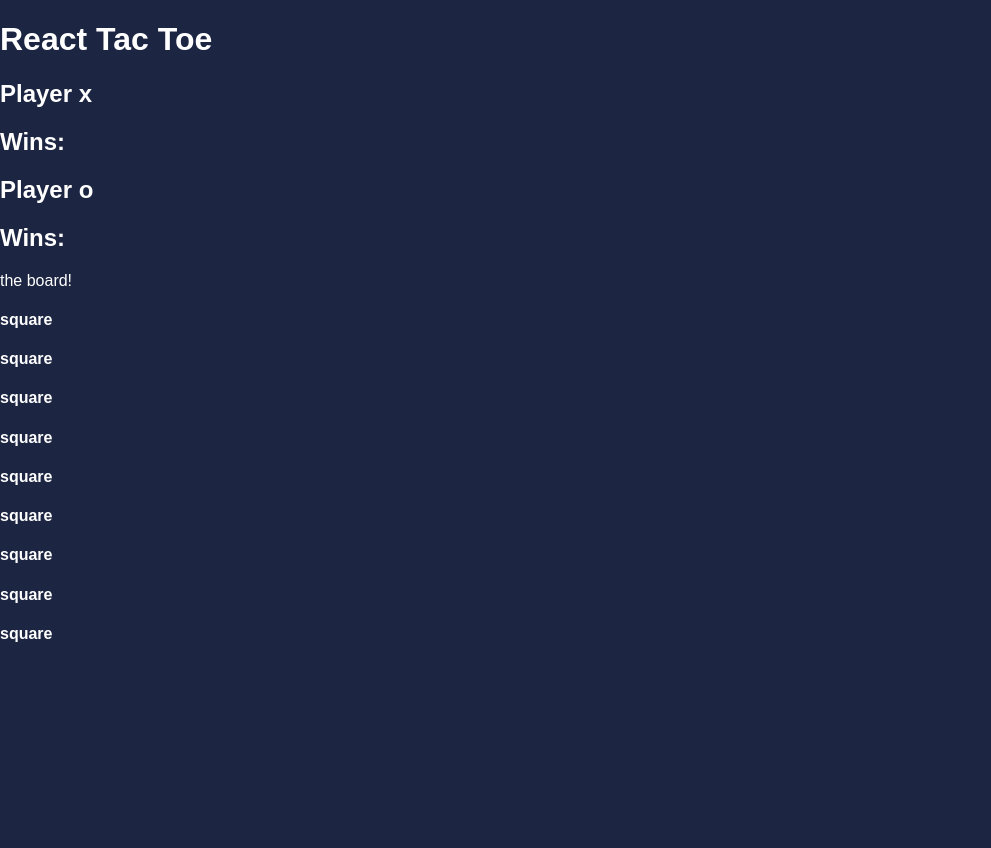
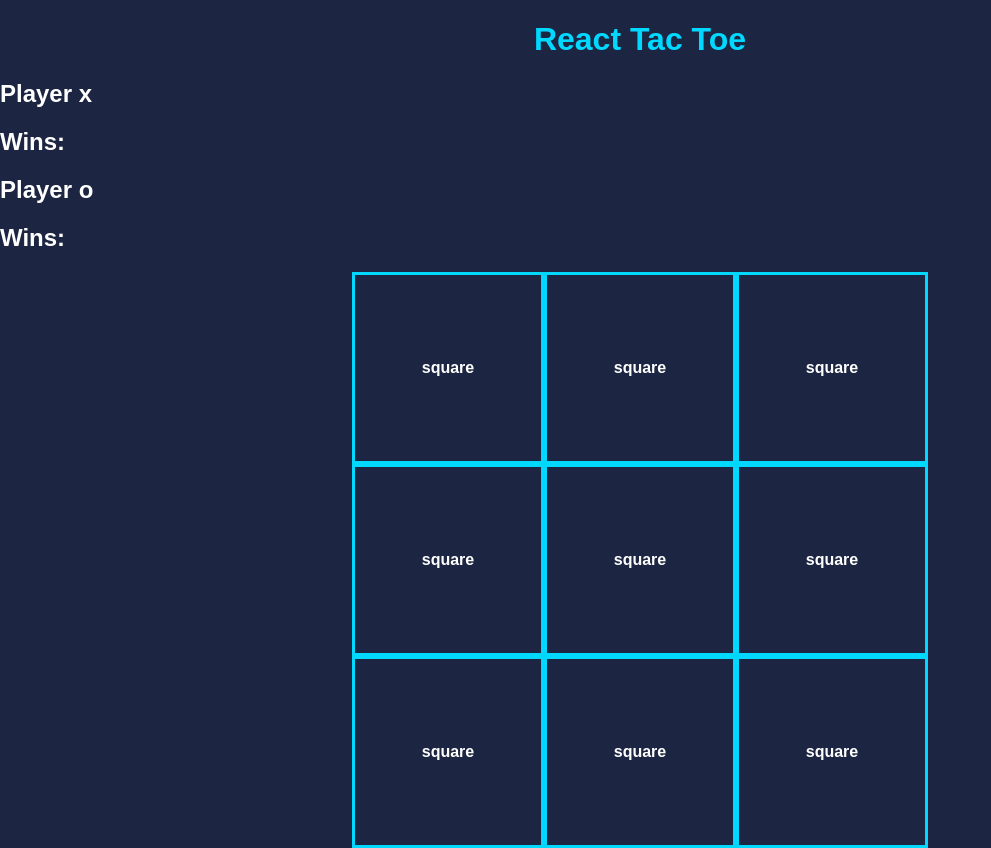
Before and after one commit to raymondborel/ReactTacToe, a React (Create React App) app: page / in a window 1280 px wide. Shown: the whole page, without its empty margins (0-991 px from the left). Before the commit the page ends 800 px from the top, so only its background shows below. Built offline with nearby package versions, Linux system fonts and the light colour scheme.

Commit message:
added more styling

```diff
--- a/src/components/Board.js
+++ b/src/components/Board.js
@@ -2,7 +2,6 @@ import Square from "./Square";
 function Board(props) {
   return (
     <div className="board">
-      the board!
       <Square />
       <Square />
       <Square />
--- a/src/styles.css
+++ b/src/styles.css
@@ -15,3 +15,53 @@
     font-family: 'Montserrat', sans-serif;
     color: white;
   }
+  .container > div {
+  display: flex;
+  background: var(--yankees-blue);
+  flex-wrap: wrap;
+  justify-content: space-around;
+  min-height: 60vh;
+  align-items: flex-start;
+
+}
+
+.board {
+  flex-basis: 60%;
+  display: grid;
+  grid-template-columns: 15vw 15vw 15vw;
+  grid-template-rows: 15vw 15vw 15vw;
+  color: white;
+  justify-items: stretch;
+  justify-content: center;
+}
+
+.board  div {
+  display: flex;
+  align-items: center;
+  border: 3px solid var(--react);
+}
+
+h4 {
+  text-align: center;
+  flex-basis: 100%;
+  align-self: center;
+}
+
+.X, .O {
+  flex-basis: 45%;
+  text-align: center;
+}
+
+.X {
+  color: var(--sea-serpent);
+}
+
+.O {
+  color: var(--aquamarine);
+}
+h1 {
+  flex-basis: 60%;
+  color: var(--react);
+  text-align: center;
+
+}
```
